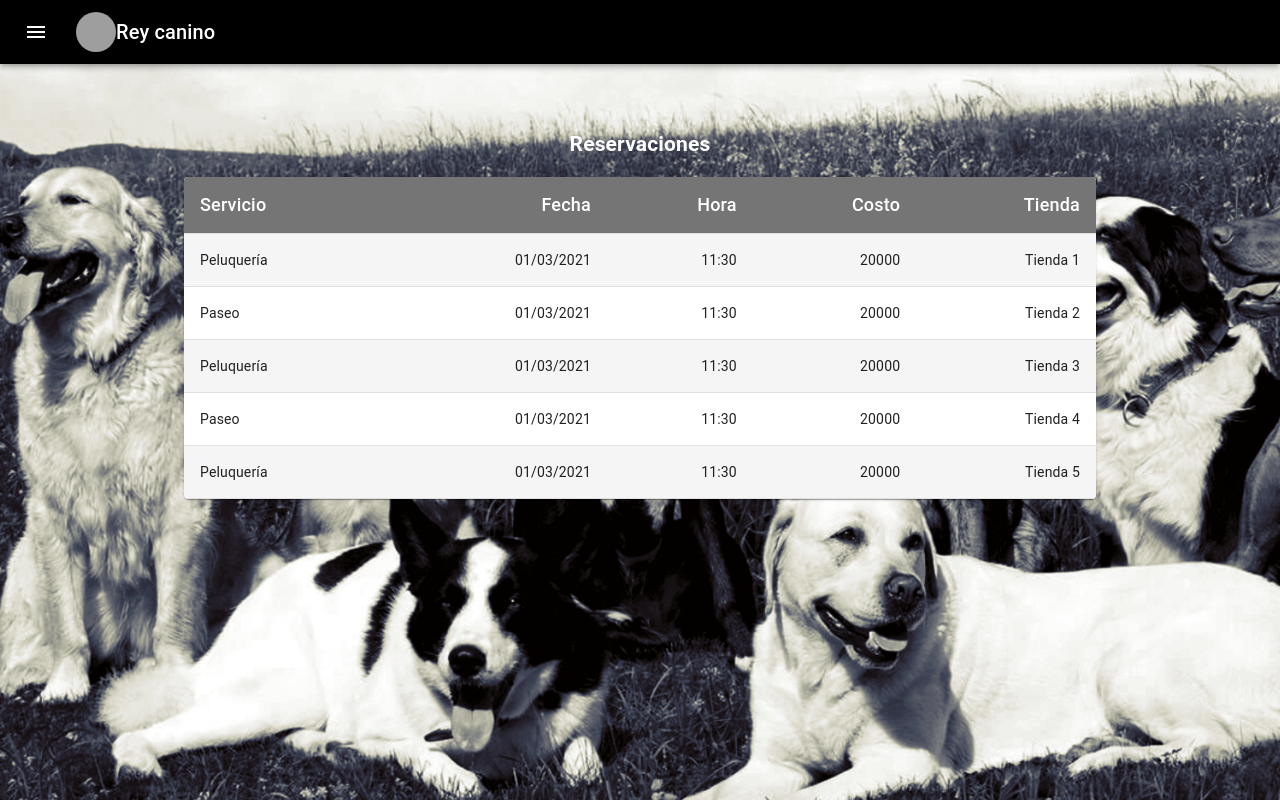
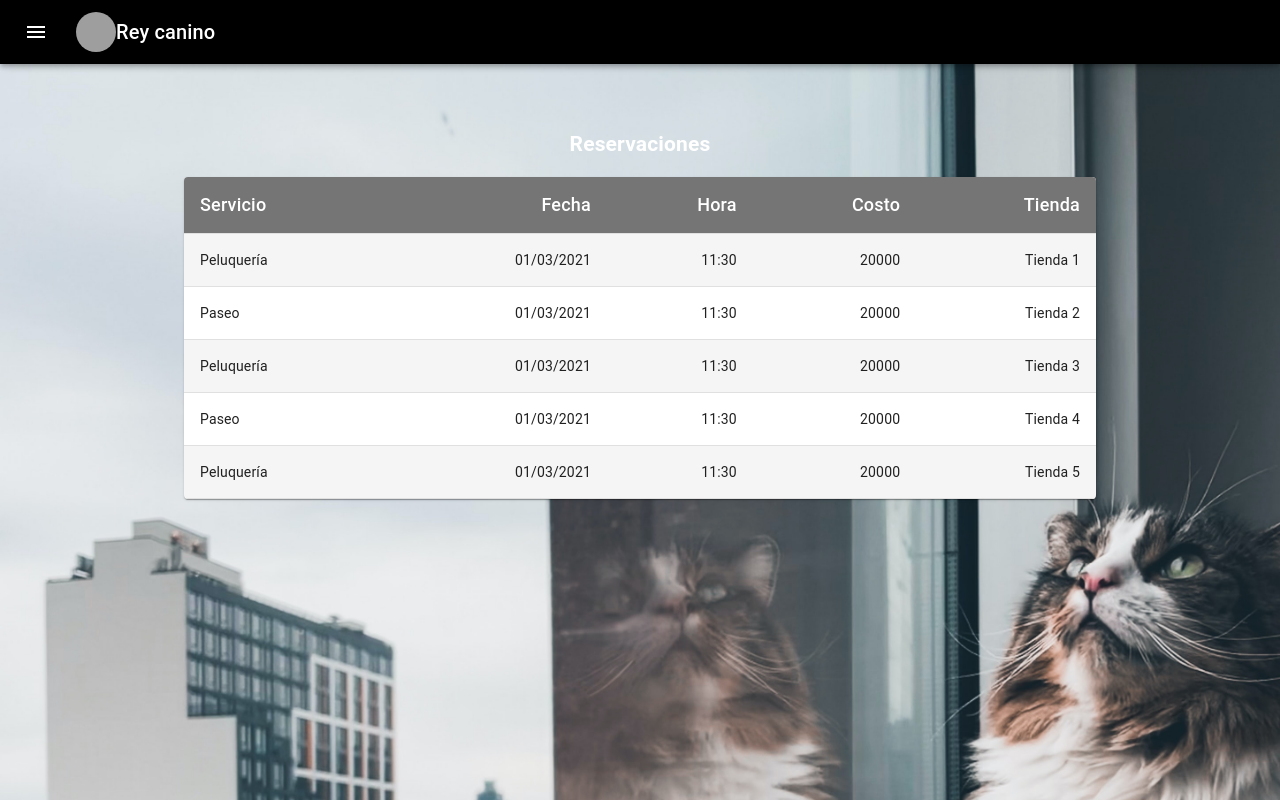
Before and after one commit to ReyCanino/ReyCanino, a React (Create React App) app: page /reservations in a window 1280 px wide. Built offline with nearby package versions, Linux system fonts and the light colour scheme; grey boxes are pictures that could not be loaded.

Commit message:
reservations images

```diff
--- a/src/pages/Reservations.js
+++ b/src/pages/Reservations.js
@@ -10,7 +10,7 @@ export default class Reservation extends Component {
             <container maxWidth="sm">
 
                 <div  style={{
-                    backgroundImage: `url("../fondo-login.png")`,
+                    backgroundImage: `url("../client-reservation2.jpg")`,
                     backgroundSize:'cover',
                     backgroundRepeat: 'no-repeat',
                     height: "100vh"
```
Also changed, not shown: public/client-reservation.jpg (added), public/client-reservation2.jpg (added).
